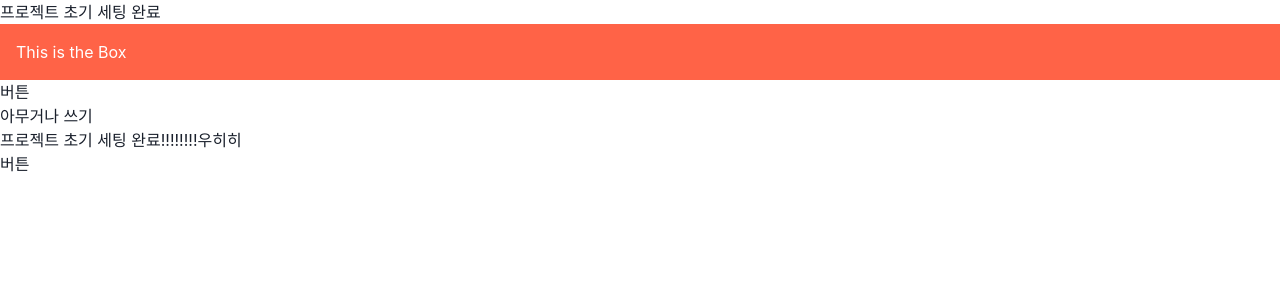
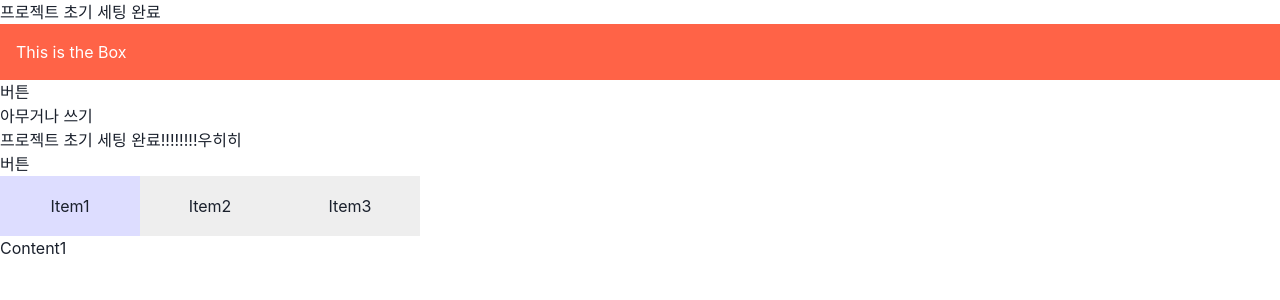
Before and after one commit to Developer-Sauna-Club/github-practice-together, a React (Vite) app in the folder vite-project/: page / in a window 1280 px wide. Shown: the top 300 px of the page. Built offline with nearby package versions, Linux system fonts and the light colour scheme.

Commit message:
탭 기본구현

```diff
--- a/vite-project/src/App.tsx
+++ b/vite-project/src/App.tsx
@@ -1,5 +1,7 @@
 import Button from '@/components/Button';
 import { Box } from '@chakra-ui/react';
+import Tab from './components/Tab';
+
 function App() {
   return (
     <>
@@ -11,6 +13,18 @@ function App() {
       <h1>아무거나 쓰기</h1>
       <div>프로젝트 초기 세팅 완료!!!!!!!!우히히</div>
       <Button />
+
+      <Tab>
+        <Tab.Item title="Item1" index="item1">
+          Content1
+        </Tab.Item>
+        <Tab.Item title="Item2" index="item2">
+          Content2
+        </Tab.Item>
+        <Tab.Item title="Item3" index="item3">
+          Content3
+        </Tab.Item>
+      </Tab>
     </>
   );
 }
--- /dev/null
+++ b/vite-project/src/components/Tab/TabItem.tsx
@@ -0,0 +1,42 @@
+import styled from '@emotion/styled';
+import PropTypes from 'prop-types';
+
+type TabItemProps = {
+  title: string;
+  active?: boolean;
+  children: React.ReactNode;
+  onClick?: () => void;
+  index?: string;
+};
+
+type TabItemWrapperProps = {
+  active?: boolean;
+};
+
+const TabItemWrapper = styled.div<TabItemWrapperProps>`
+  display: inline-flex;
+  align-items: center;
+  justify-content: center;
+  width: 140px;
+  height: 60px;
+  background-color: ${({ active }) => (active ? '#ddf' : '#eee')};
+  cursor: pointer;
+`;
+
+const TabItem = ({ title, active, ...props }: TabItemProps) => {
+  return (
+    <TabItemWrapper active={active} {...props}>
+      <h1>{title}</h1>
+    </TabItemWrapper>
+  );
+};
+
+TabItem.defaultProps = {
+  __TYPE: 'Tab.Item'
+};
+
+TabItem.propTypes = {
+  __TYPE: PropTypes.oneOf(['Tab.Item'])
+};
+
+export default TabItem;
--- /dev/null
+++ b/vite-project/src/components/Tab/index.tsx
@@ -0,0 +1,57 @@
+import React, { useMemo, useState } from 'react';
+import TabItem from './TabItem';
+
+const childrenToArray = (
+  // 말그대로 children 을 배열로 바꿔주는 함수, 그냥 children으로는 안되서 그런거겠지?
+  children: React.ReactNode,
+  ...types: string[]
+): React.ReactElement[] => {
+  return React.Children.toArray(children).reduce<React.ReactElement[]>(
+    (acc, element) => {
+      if (
+        React.isValidElement(element) &&
+        types.includes(element.props.__TYPE)
+      ) {
+        acc.push(element);
+      }
+      return acc;
+    },
+    []
+  );
+};
+
+type TabProps = {
+  children: React.ReactNode;
+};
+
+const Tab = ({ children }: TabProps) => {
+  const [currentActive, setCurrentActive] = useState(() => {
+    const index = childrenToArray(children, 'Tab.Item')[0];
+    return index;
+  });
+
+  const items = useMemo(() => {
+    return childrenToArray(children, 'Tab.Item').map((element) => {
+      const res = React.cloneElement(element, {
+        ...element.props,
+        key: element.props.index,
+        active: element.props.index === currentActive.props.index,
+        onClick: () => {
+          setCurrentActive(res);
+        }
+      });
+      return res;
+    });
+  }, [children, currentActive]);
+
+  return (
+    <div>
+      <div>{items}</div>
+      <div>{currentActive?.props.children}</div>
+    </div>
+  );
+};
+
+Tab.Item = TabItem;
+
+export default Tab;
```
Also changed, not shown: vite-project/src/main.tsx (+6 -6 lines).
